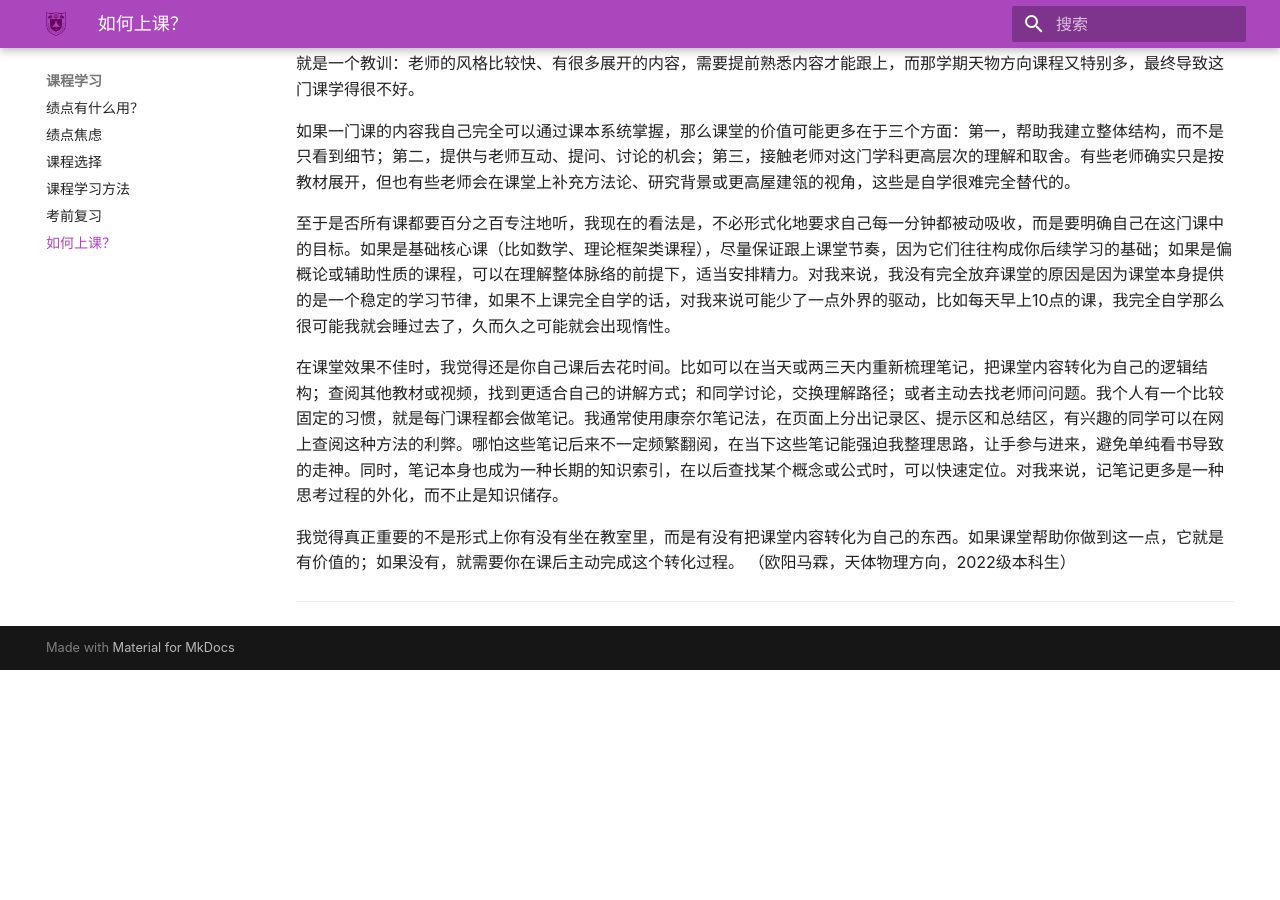
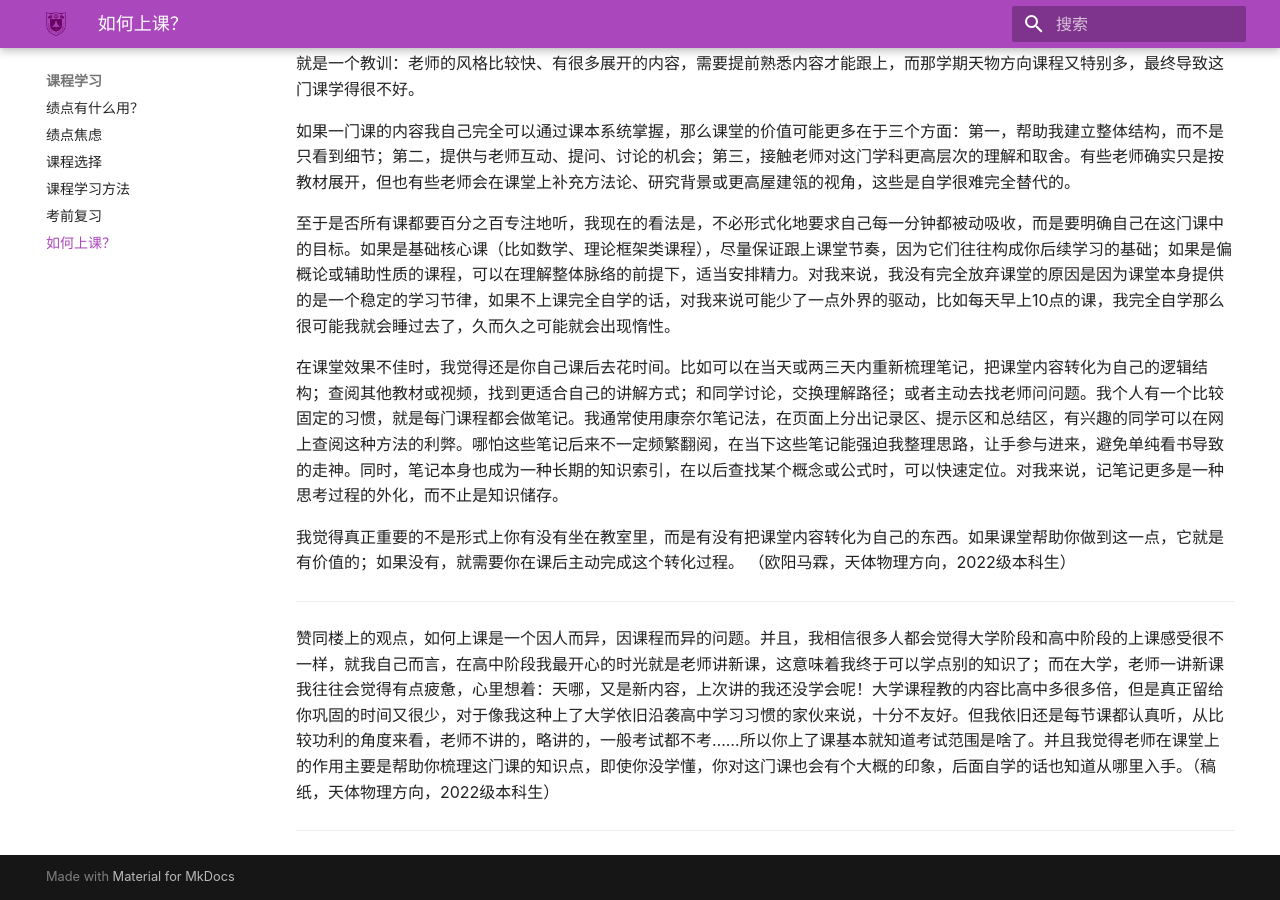
Before and after one commit to nju-astronomy/NJU-ASA, an MkDocs documentation site: the page built from docs/academics/attending_classes.md, in a window 1280 px wide and 900 px high, scrolled down 591 px. Built offline with MkDocs 1.6.1 and Material for MkDocs 9.7.7, drawn with Linux system fonts in a browser that asks for light colours; some web fonts are replaced; before the commit the page ends 1261 px from its top, so only the background shows below that.

Commit message:
Update attending_classes.md

```diff
--- a/docs/academics/attending_classes.md
+++ b/docs/academics/attending_classes.md
@@ -18,3 +18,7 @@
 （欧阳马霖，天体物理方向，2022级本科生）
 
 ---
+
+赞同楼上的观点，如何上课是一个因人而异，因课程而异的问题。并且，我相信很多人都会觉得大学阶段和高中阶段的上课感受很不一样，就我自己而言，在高中阶段我最开心的时光就是老师讲新课，这意味着我终于可以学点别的知识了；而在大学，老师一讲新课我往往会觉得有点疲惫，心里想着：天哪，又是新内容，上次讲的我还没学会呢！大学课程教的内容比高中多很多倍，但是真正留给你巩固的时间又很少，对于像我这种上了大学依旧沿袭高中学习习惯的家伙来说，十分不友好。但我依旧还是每节课都认真听，从比较功利的角度来看，老师不讲的，略讲的，一般考试都不考……所以你上了课基本就知道考试范围是啥了。并且我觉得老师在课堂上的作用主要是帮助你梳理这门课的知识点，即使你没学懂，你对这门课也会有个大概的印象，后面自学的话也知道从哪里入手。（稿纸，天体物理方向，2022级本科生）
+
+---
```
